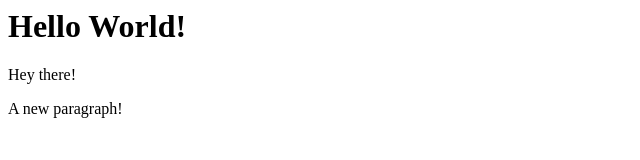
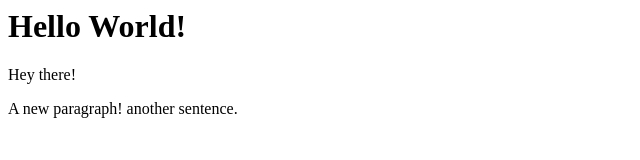
Before and after one commit to gallojm/CS560-Project, a plain HTML site: page index.html in a window 1280 px wide. Shown: the whole page, without its empty margins (0-640 px from the left). Drawn offline with Linux system fonts and the light colour scheme.

Commit message:
Update index.html

```diff
--- a/index.html
+++ b/index.html
@@ -6,7 +6,7 @@
       Hey there!
     </p>
     <p>
-      A new paragraph!
+      A new paragraph! another sentence.
     </p>
   </body>
 
```
